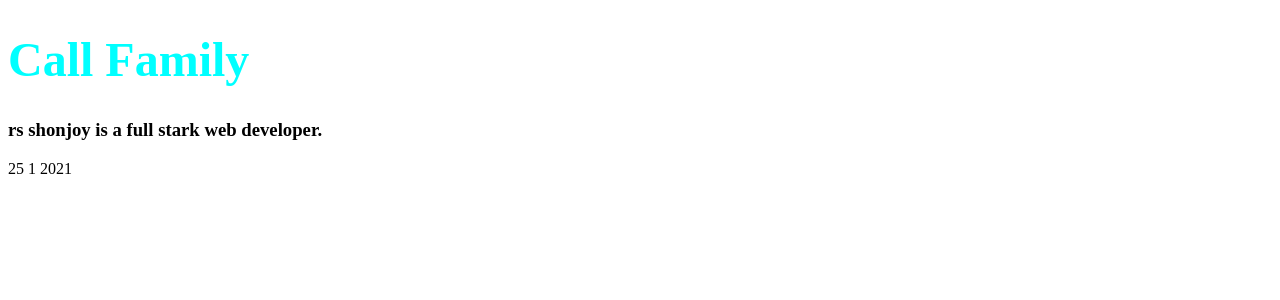
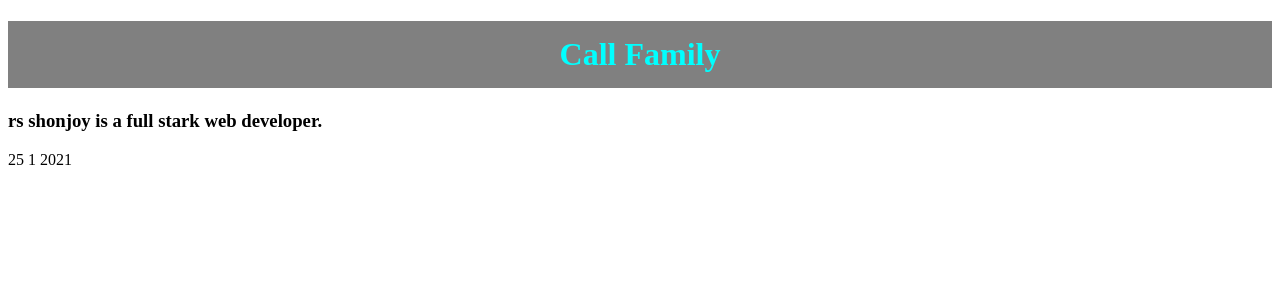
Before and after one commit to rsshonjoy/react-core-concept, a React (Create React App) app: page / in a window 1280 px wide. Shown: the top 300 px of the page. Built offline with nearby package versions, Linux system fonts and the light colour scheme.

Commit message:
internal css

```diff
--- a/src/index.js
+++ b/src/index.js
@@ -8,9 +8,16 @@ const dateName = date.getDate();
 const monthName = date.getMonth();
 const currentYear = date.getFullYear();
 
+const headingStyle = {
+    backgroundColor: 'gray',
+    color: 'cyan',
+    textAlign: 'center',
+    padding: '15px',
+};
+
 ReactDOM.render(
     <div>
-        <h1 style={{ color: 'cyan', fontSize: '3rem' }}>{todoTitle}</h1>
+        <h1 style={headingStyle}>{todoTitle}</h1>
         <h3>{todoDesc}</h3>
         <p>{`${dateName} ${monthName} ${currentYear}`}</p>
     </div>,
```
